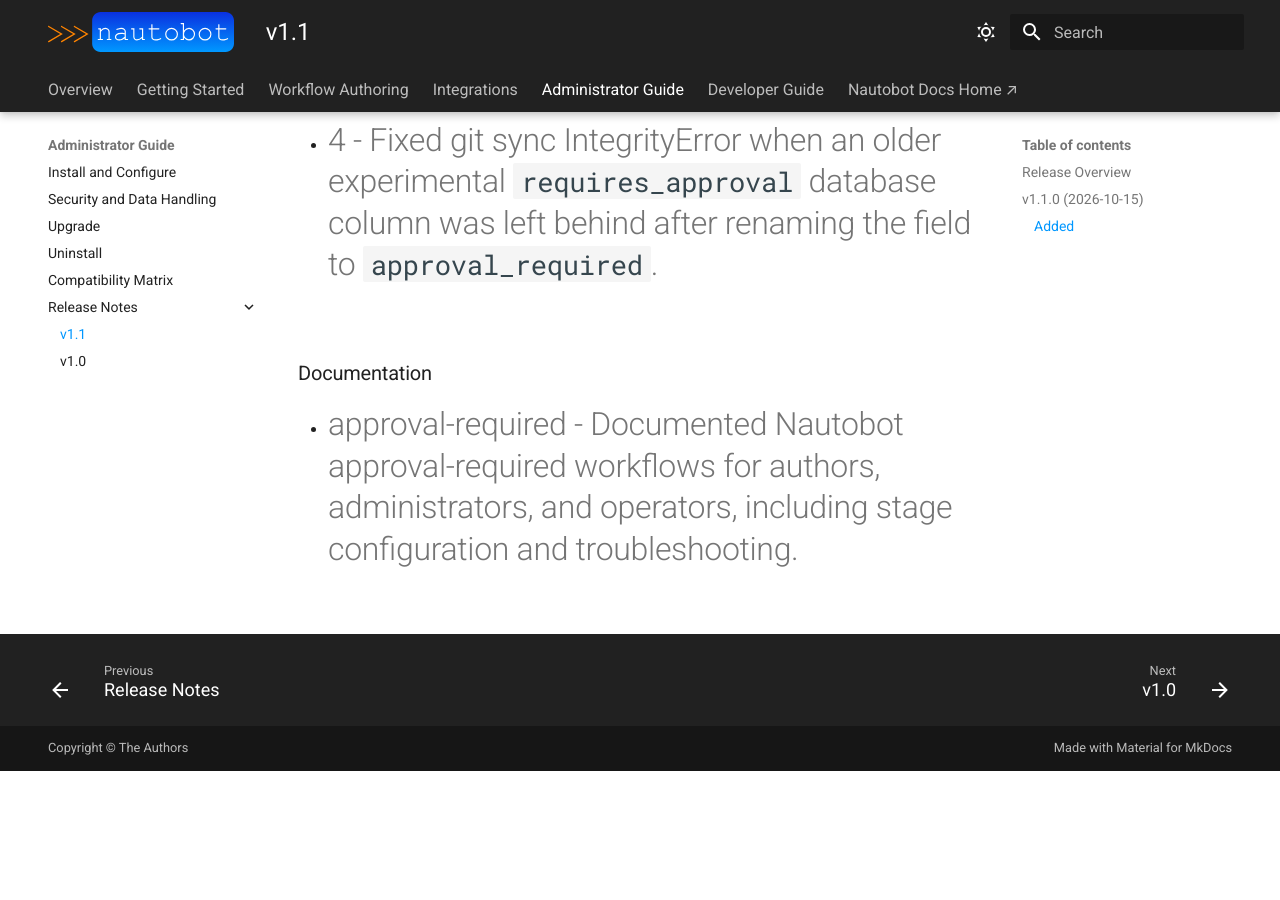
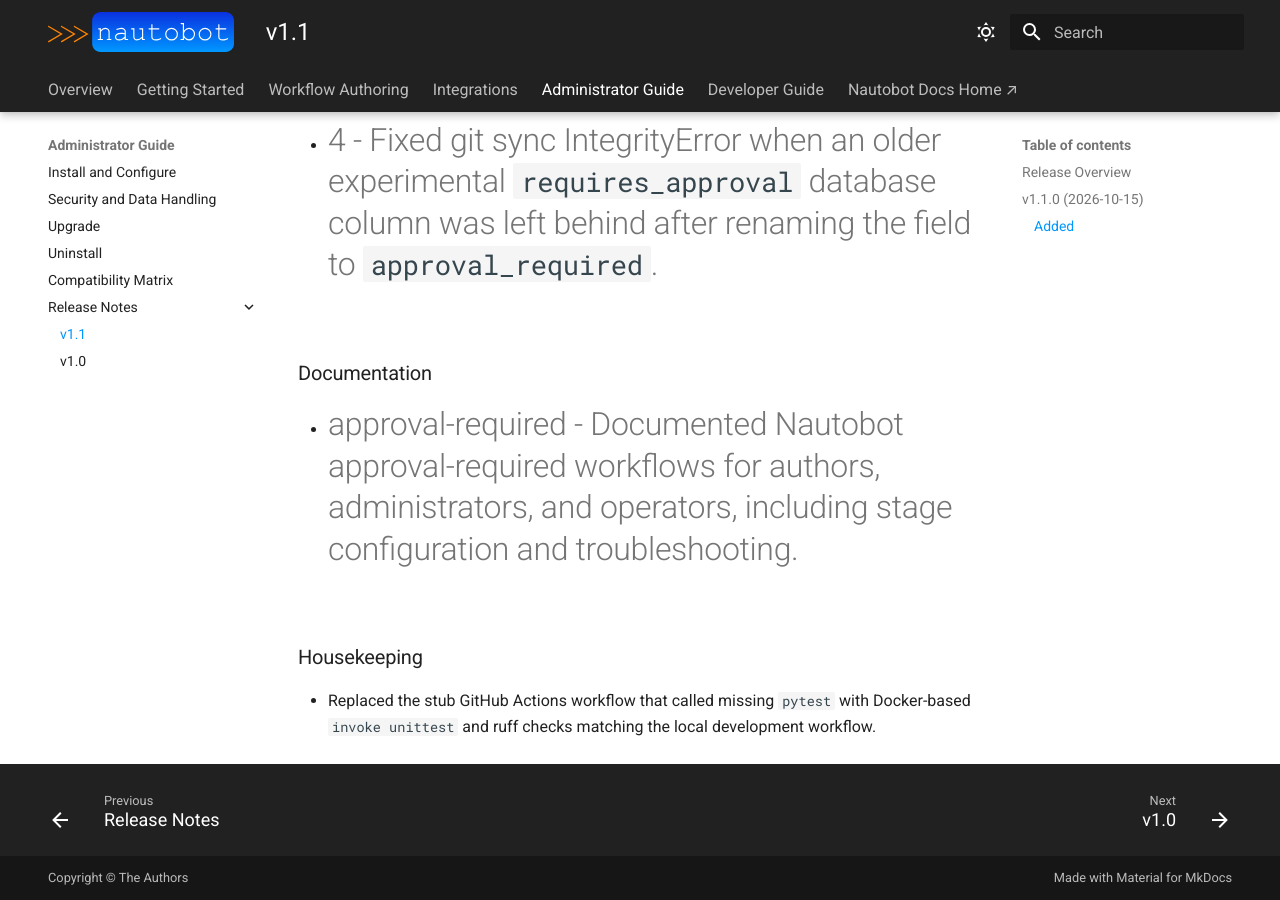
Before and after one commit to eric-fetty/Nautobot_Workflow_Engine, an MkDocs documentation site: the page built from docs/admin/release_notes/version_1.1.md, in a window 1280 px wide and 900 px high, scrolled down 1009 px. Built offline with MkDocs 1.6.1 and Material for MkDocs 9.7.7, drawn with Linux system fonts in a browser that asks for light colours; before the commit the page ends 1780 px from its top, so only the background shows below that.

Commit message:
Fix CI by replacing missing pytest with Docker invoke unittest.
The previous workflow called poetry run pytest, which is not a project dependency; run ruff and containerized unit tests the same way local development does.

Co-authored-by: Cursor <cursoragent@cursor.com>

```diff
--- a/docs/admin/release_notes/version_1.1.md
+++ b/docs/admin/release_notes/version_1.1.md
@@ -25,3 +25,7 @@ This document describes all new features and changes in the release. The format
 ### Documentation
 
 - #approval-required - Documented Nautobot approval-required workflows for authors, administrators, and operators, including stage configuration and troubleshooting.
+
+### Housekeeping
+
+- Replaced the stub GitHub Actions workflow that called missing `pytest` with Docker-based `invoke unittest` and ruff checks matching the local development workflow.
```
Also changed, not shown: 1 other file.
